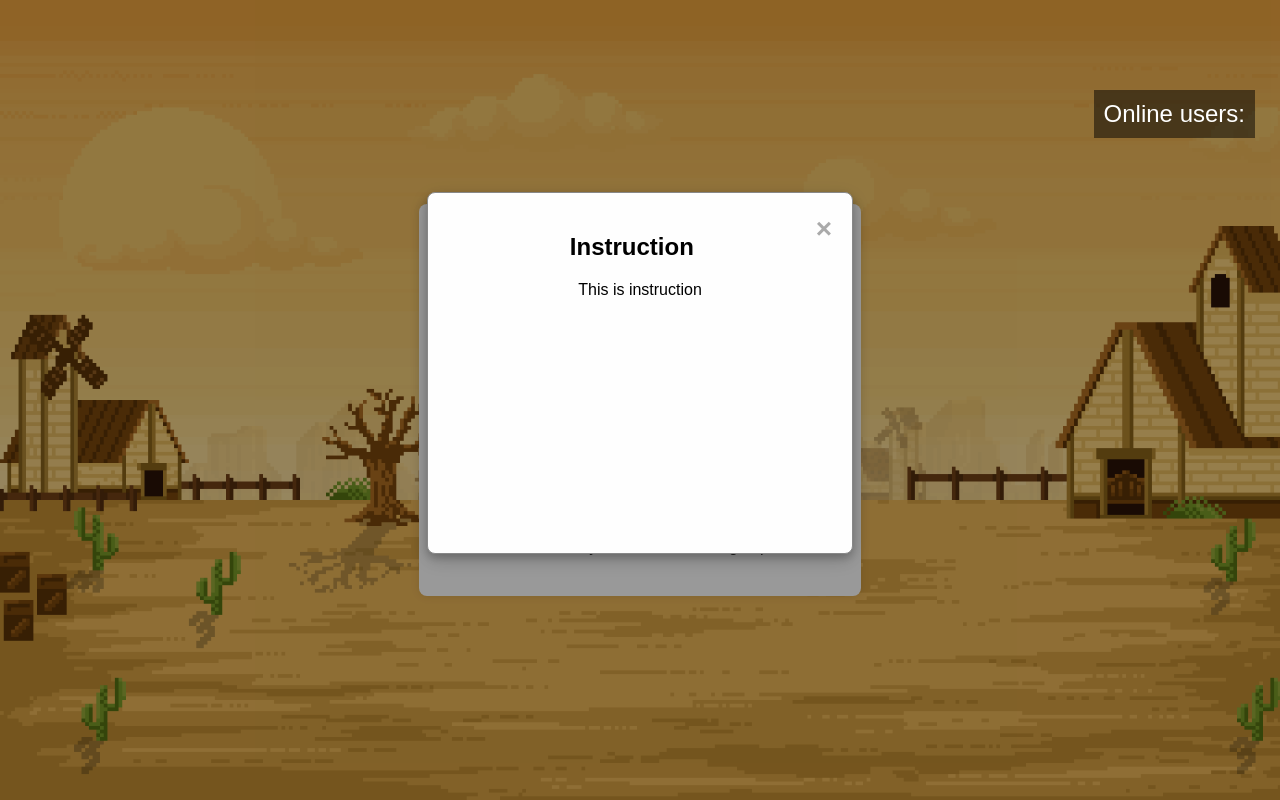
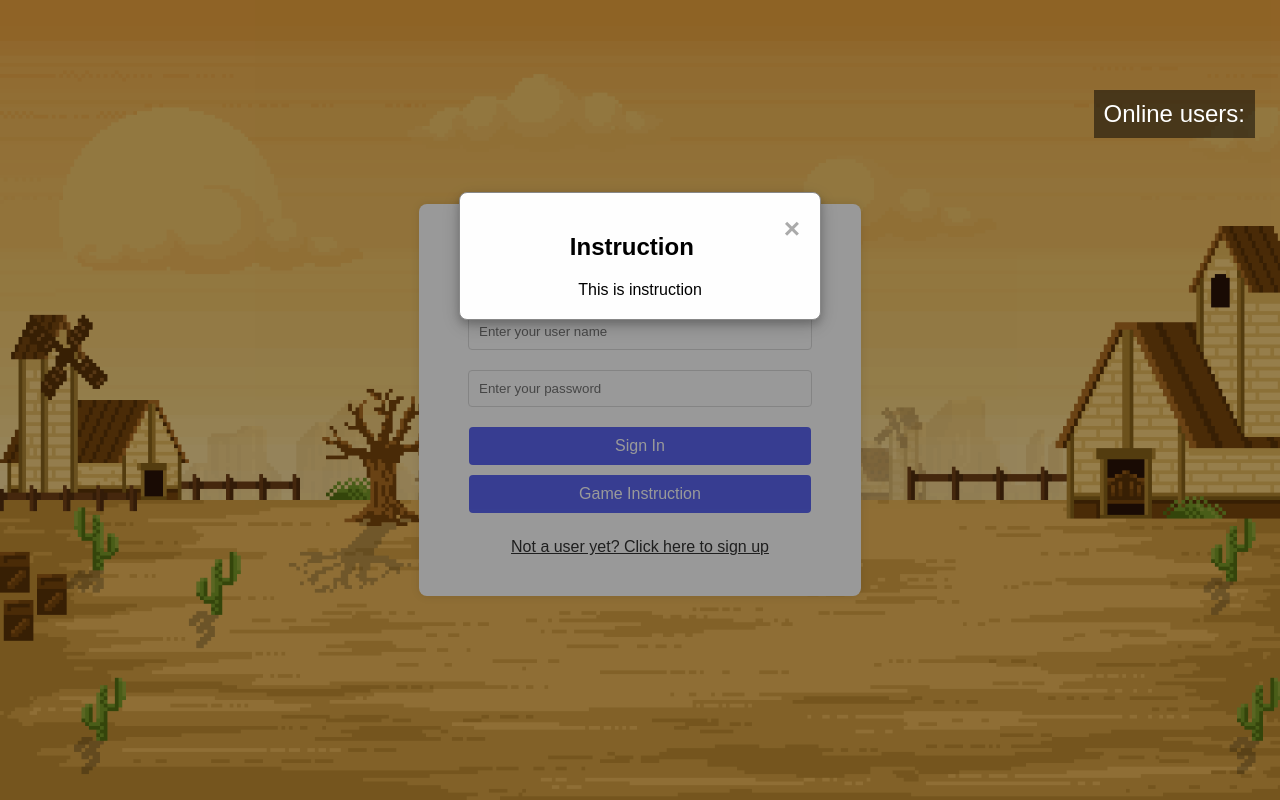
Before and after one commit to sungjin122517/Multiplayer-Game-SHOWDOWN, a website: page public/index.html in a window 1280 px wide. Both pictures are taken after a click on the button "Game Instruction". Drawn offline with nearby package versions, Linux system fonts and the light colour scheme; no server answers; a web font is replaced by a local one.

Commit message:
Modal minor fix

```diff
--- a/public/styles.css
+++ b/public/styles.css
@@ -76,7 +76,7 @@ a {
     top: 0;
     width: 100%; /* Full width */
     height: 100%; /* Full height */
-    overflow: auto; /* Enable scroll if needed */
+    /*overflow: auto;*/ /* Enable scroll if needed */
     background-color: rgb(0,0,0); /* Fallback color */
     background-color: rgba(0,0,0,0.4); /* Black w/ opacity */
 }
@@ -87,8 +87,8 @@ a {
     padding: 20px;
     border: 1px solid #888;
     border-radius: 8px;
-    width: 30%; /* Could be more or less, depending on screen size */
-    height: 40%;
+    max-width: 25%;
+    max-height: 100%;
     box-shadow: 0 4px 8px 0 rgba(0,0,0,0.2), 0 6px 20px 0 rgba(0,0,0,0.19);
     animation-name: animatetop;
     animation-duration: 0.4s;
@@ -288,7 +288,7 @@ th, td {
 
 .stats-button {
     display: flex;
-    justify-content: space-around; /* Space around the buttons */
+    justify-content: center; /* Space around the buttons */
     margin-top: 20px; /* Space between table and buttons */
     padding: 10px 20px;
     font-size: 16px;
```
